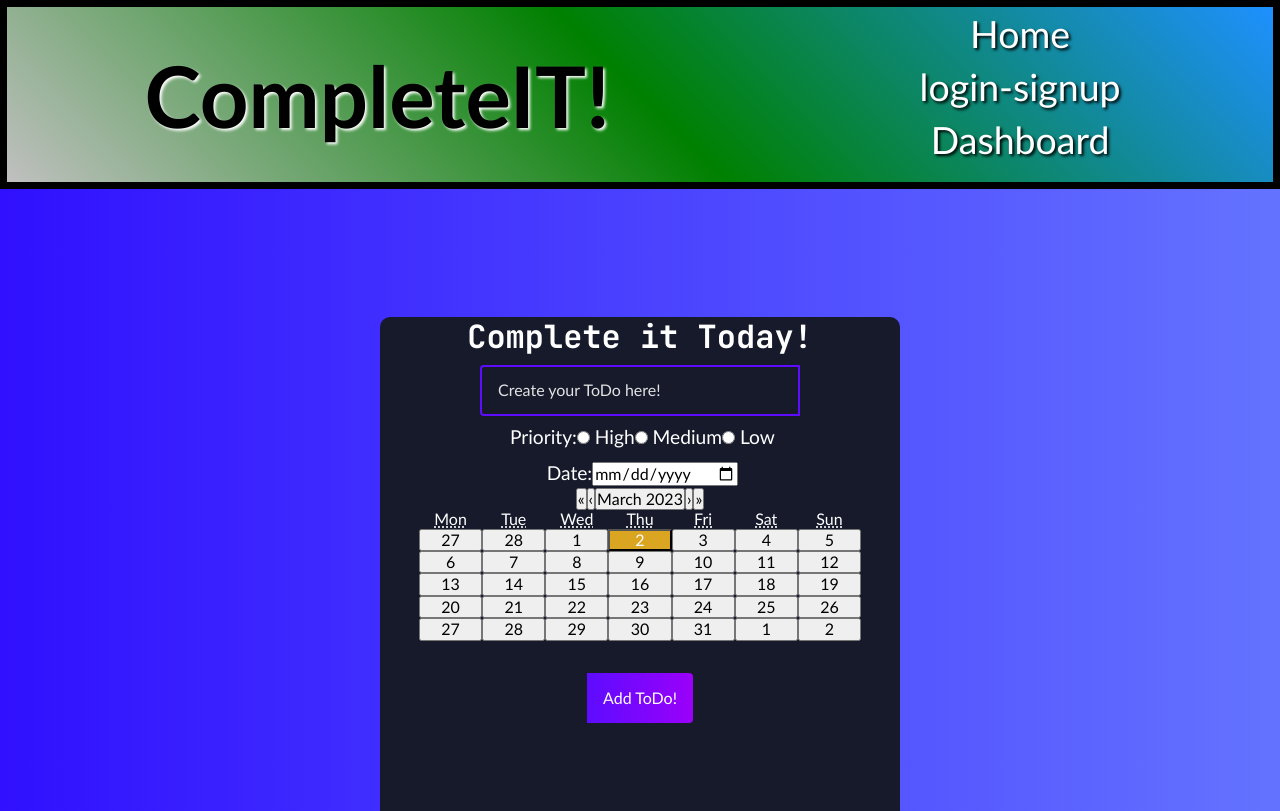
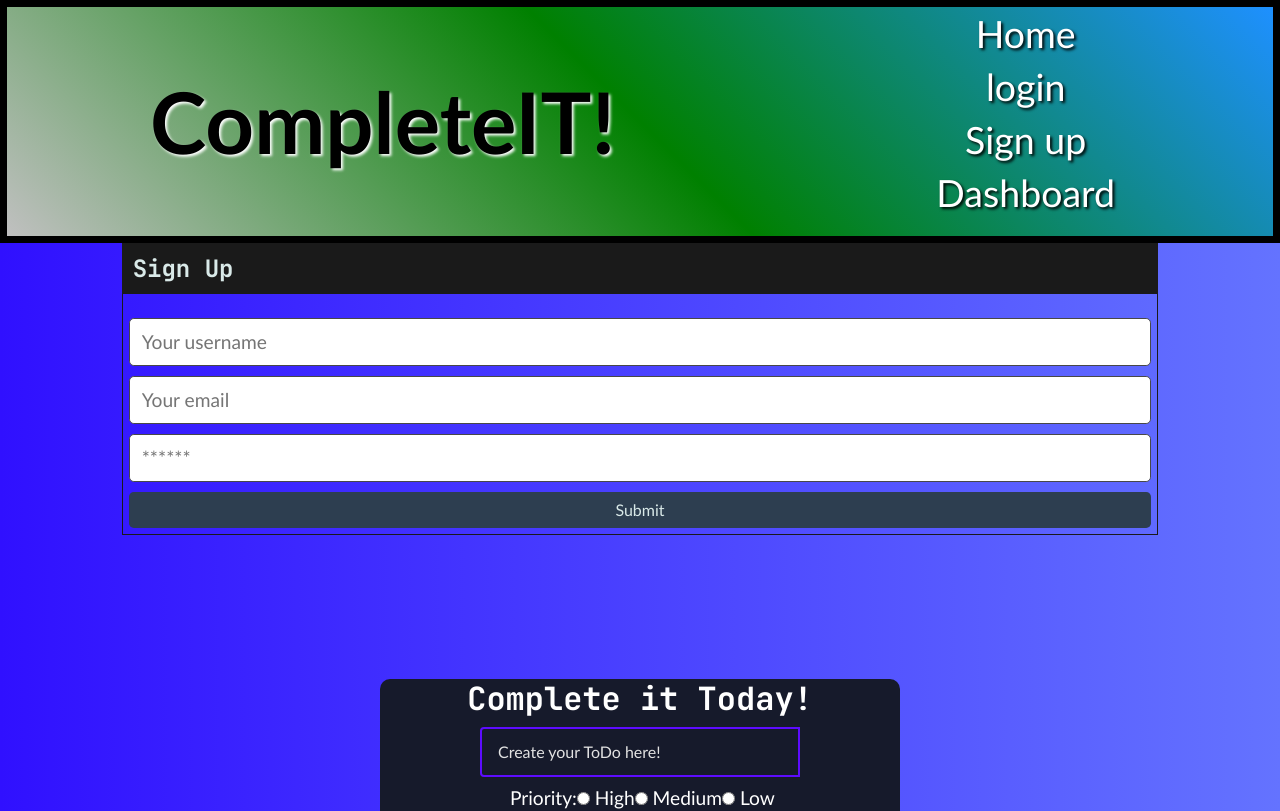
Before and after one commit to Dav3ster/CompleteIT, a React (Create React App) app in the folder client/: page /Signup in a window 1280 px wide. Shown: the top 811 px of the page. Built offline with nearby package versions, Linux system fonts and the light colour scheme.

Commit message:
added in login and signup page with routing from header

```diff
--- a/client/src/App.js
+++ b/client/src/App.js
@@ -12,10 +12,10 @@ import { BrowserRouter as Router, Routes, Route } from "react-router-dom";
 import Header from "./components/header";
 import Home from "./pages/Home.js";
 import Dashboard from "./pages/Dashboard";
-import LoginSignup from "./pages/LoginSignup";
+import Login from "./pages/Login";
+import Signup from "./pages/Signup";
 import Footer from "./components/footer";
 import MyToDo from "./components/myToDo";
-import { AiFillDashboard } from "react-icons/ai";
 
 // Construct our main GraphQL API endpoint
 const httpLink = createHttpLink({
@@ -49,7 +49,8 @@ function App() {
           <Header />
           <Routes>
             <Route exact path="/" element={<Home />} />
-            <Route exact path="/LoginSignup" element={<LoginSignup />} />
+            <Route exact path="/Login" element={<Login />} />
+            <Route exact path="/Signup" element={<Signup />} />
             <Route exact path="/Dashboard" element={<Dashboard />} />
           </Routes>
 
--- a/client/src/components/header.js
+++ b/client/src/components/header.js
@@ -65,7 +65,8 @@ function Header() {
         <nav style={styles.tabs} className='nav'>
          <ul style={styles.ul}>
              <li><Link to={"/"} style={styles.tabItems}>Home</Link></li>
-             <li><Link to={"/LoginSignup"} style={styles.tabItems}>login-signup</Link></li>
+             <li><Link to={"/Login"} style={styles.tabItems}>login</Link></li>
+             <li><Link to={"/Signup"} style={styles.tabItems}>Sign up</Link></li>
              <li><Link to={"/Dashboard"} style={styles.tabItems}>Dashboard</Link></li>
          </ul>
         </nav>
--- a/client/src/components/login.js
+++ /dev/null
@@ -1,64 +0,0 @@
-import React from "react";
-
-export default function log() {
-  async function loginFormHandler(event) {
-    event.preventDefault();
-
-    const username = document.querySelector("#username-login").value.trim();
-    const password = document.querySelector("#password-login").value.trim();
-
-    if (username && password) {
-      const response = await fetch("/api/users/login", {
-        method: "post",
-        body: JSON.stringify({
-          username,
-          password,
-        }),
-        headers: {
-          "Content-Type": "application/json",
-        },
-      });
-
-      if (response.ok) {
-        document.location.replace("/dashboard");
-      } else {
-        alert(response.statusText);
-      }
-    }
-  }
-
-  document
-    .querySelector(".login-form")
-    .addEventListener("submit", loginFormHandler);
-
-  return (
-    <>
-      <section class="login-page">
-        <div class="form-heading">
-          <h1>Log In</h1>
-        </div>
-        <div class="form-section">
-          <form class="login-form">
-            <div>
-              <label for="username-login">Username</label>
-              <input type="text" class="entry-field" id="username-login" />
-            </div>
-            <div>
-              <label for="password-login">Password</label>
-              <input type="password" class="entry-field" id="password-login" />
-            </div>
-            <div>
-              <button type="submit" class="login-signup-btn">
-                Log In!
-              </button>
-            </div>
-          </form>
-        </div>
-
-        <a href="/signup" class="sign-in-link">
-          sign up instead
-        </a>
-      </section>
-    </>
-  );
-}
--- a/client/src/pages/Home.js
+++ b/client/src/pages/Home.js
@@ -1,13 +1,12 @@
-import React from "react";
-import Login from "../components/login.js"
+// import React from "react";
+// import Login from "../components/login.js"
 // import SignUp from "../components/signUp.js"
 
 
 export default function home() {
     return (
         <>
-        <div>
-        </div>
+
         </>
     )
 }
--- /dev/null
+++ b/client/src/pages/Login.js
@@ -0,0 +1,94 @@
+import React, { useState } from 'react';
+import { Link } from 'react-router-dom';
+import { useMutation } from '@apollo/client';
+import { LOGIN_USER } from '../utils/mutations';
+
+import Auth from '../utils/auth';
+
+const Login = (props) => {
+  const [formState, setFormState] = useState({ email: '', password: '' });
+  const [login, { error, data }] = useMutation(LOGIN_USER);
+
+  // update state based on form input changes
+  const handleChange = (event) => {
+    const { name, value } = event.target;
+
+    setFormState({
+      ...formState,
+      [name]: value,
+    });
+  };
+
+  // submit form
+  const handleFormSubmit = async (event) => {
+    event.preventDefault();
+    console.log(formState);
+    try {
+      const { data } = await login({
+        variables: { ...formState },
+      });
+
+      Auth.login(data.login.token);
+    } catch (e) {
+      console.error(e);
+    }
+
+    // clear form values
+    setFormState({
+      email: '',
+      password: '',
+    });
+  };
+
+  return (
+    <main className="flex-row justify-center mb-4">
+      <div className="col-12 col-lg-10">
+        <div className="card">
+          <h4 className="card-header bg-dark text-light p-2">Login</h4>
+          <div className="card-body">
+            {data ? (
+              <p>
+                Success! You may now head{' '}
+                <Link to="/">back to the homepage.</Link>
+              </p>
+            ) : (
+              <form onSubmit={handleFormSubmit}>
+                <input
+                  className="form-input"
+                  placeholder="Your email"
+                  name="email"
+                  type="email"
+                  value={formState.email}
+                  onChange={handleChange}
+                />
+                <input
+                  className="form-input"
+                  placeholder="******"
+                  name="password"
+                  type="password"
+                  value={formState.password}
+                  onChange={handleChange}
+                />
+                <button
+                  className="btn btn-block btn-primary"
+                  style={{ cursor: 'pointer' }}
+                  type="submit"
+                >
+                  Submit
+                </button>
+              </form>
+            )}
+
+            {error && (
+              <div className="my-3 p-3 bg-danger text-white">
+                {error.message}
+              </div>
+            )}
+          </div>
+        </div>
+      </div>
+    </main>
+  );
+};
+
+export default Login;
--- a/client/src/pages/LoginSignup.js
+++ /dev/null
@@ -1,8 +0,0 @@
-import React from "react";
-import Footer from "../components/footer";
-
-export default function LoginSignup(){
-    return (
-        <Footer />
-    )
-}
--- /dev/null
+++ b/client/src/pages/Signup.js
@@ -0,0 +1,100 @@
+import React, { useState } from 'react';
+import { Link } from 'react-router-dom';
+
+import { useMutation } from '@apollo/client';
+import { ADD_USER } from '../utils/mutations';
+
+import Auth from '../utils/auth';
+
+const Signup = () => {
+  const [formState, setFormState] = useState({
+    username: '',
+    email: '',
+    password: '',
+  });
+  const [addUser, { error, data }] = useMutation(ADD_USER);
+
+  const handleChange = (event) => {
+    const { name, value } = event.target;
+
+    setFormState({
+      ...formState,
+      [name]: value,
+    });
+  };
+
+  const handleFormSubmit = async (event) => {
+    event.preventDefault();
+    console.log(formState);
+
+    try {
+      const { data } = await addUser({
+        variables: { ...formState },
+      });
+
+      Auth.login(data.addUser.token);
+    } catch (e) {
+      console.error(e);
+    }
+  };
+
+  return (
+    <main className="flex-row justify-center mb-4">
+      <div className="col-12 col-lg-10">
+        <div className="card">
+          <h4 className="card-header bg-dark text-light p-2">Sign Up</h4>
+          <div className="card-body">
+            {data ? (
+              <p>
+                Success! You may now head{' '}
+                <Link to="/">back to the homepage.</Link>
+              </p>
+            ) : (
+              <form onSubmit={handleFormSubmit}>
+                <input
+                  className="form-input"
+                  placeholder="Your username"
+                  name="username"
+                  type="text"
+                  value={formState.name}
+                  onChange={handleChange}
+                />
+                <input
+                  className="form-input"
+                  placeholder="Your email"
+                  name="email"
+                  type="email"
+                  value={formState.email}
+                  onChange={handleChange}
+                />
+                <input
+                  className="form-input"
+                  placeholder="******"
+                  name="password"
+                  type="password"
+                  value={formState.password}
+                  onChange={handleChange}
+                />
+                <button
+                  className="btn btn-block btn-primary"
+                  style={{ cursor: 'pointer' }}
+                  type="submit"
+                >
+                  Submit
+                </button>
+              </form>
+            )}
+
+            {error && (
+              <div className="my-3 p-3 bg-danger text-white">
+                {error.message}
+              </div>
+            )}
+          </div>
+        </div>
+      </div>
+    </main>
+  );
+};
+
+export default Signup;
```
Also changed, not shown: client/src/components/logout.js (deleted, +0 -17 lines), client/src/components/signUp.js (deleted, +0 -63 lines), 1 other file (tests, documents, lock files or other folders).
